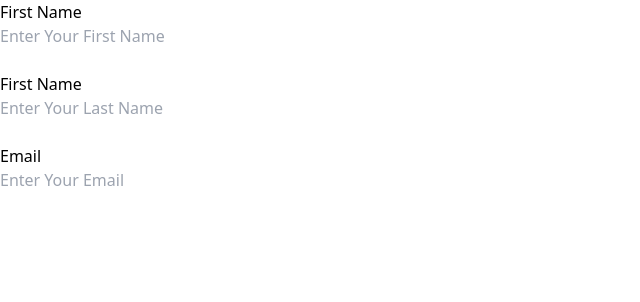
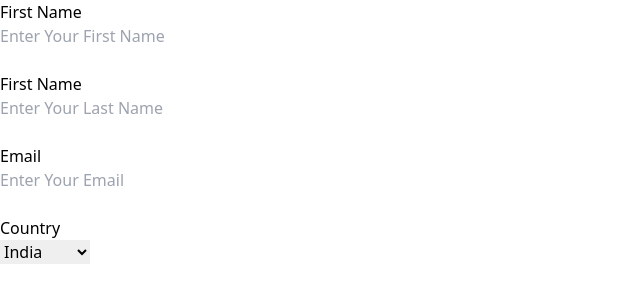
Before and after one commit to sparshyadav/React-Basics, a React (Create React App) app in the folder form/: page / in a window 1280 px wide. Shown: the top 302 px of the page, without its empty margins (0-640 px from the left). Built offline with nearby package versions, Linux system fonts and the light colour scheme.

Commit message:
Added Country to Form

```diff
--- a/form/src/App.js
+++ b/form/src/App.js
@@ -1,7 +1,7 @@
 import React, { useState } from 'react'
 
 export default function App() {
-  const [formData, setFormData] = useState({ firstName: "", lastName: "", email: "" });
+  const [formData, setFormData] = useState({ firstName: "", lastName: "", email: "", country: "" });
 
   function changeHandler(event) {
     const { name, value, checked, type } = event.target;
@@ -24,7 +24,17 @@ export default function App() {
         <label htmlFor='email'>Email</label> <br></br>
         <input type='email' name='email' id='email' placeholder='Enter Your Email' value={formData.email} onChange={changeHandler} /> <br></br> <br></br>
 
-
+        {/* Country */}
+        <label htmlFor='country'>Country</label> <br></br>
+        <select name='country' id='country' value={formData.country} onChange={changeHandler}> <br></br> <br></br>
+          <option value='India'>India</option>
+          <option value='USA'>USA</option>
+          <option value='Germany'>Germany</option>
+          <option value='UK'>UK</option>
+          <option value='Australia'>Australia</option>
+          <option value='Italy'>Italy</option>
+          <option value='France'>France</option>
+        </select>
       </form>
     </div>
   )
```
